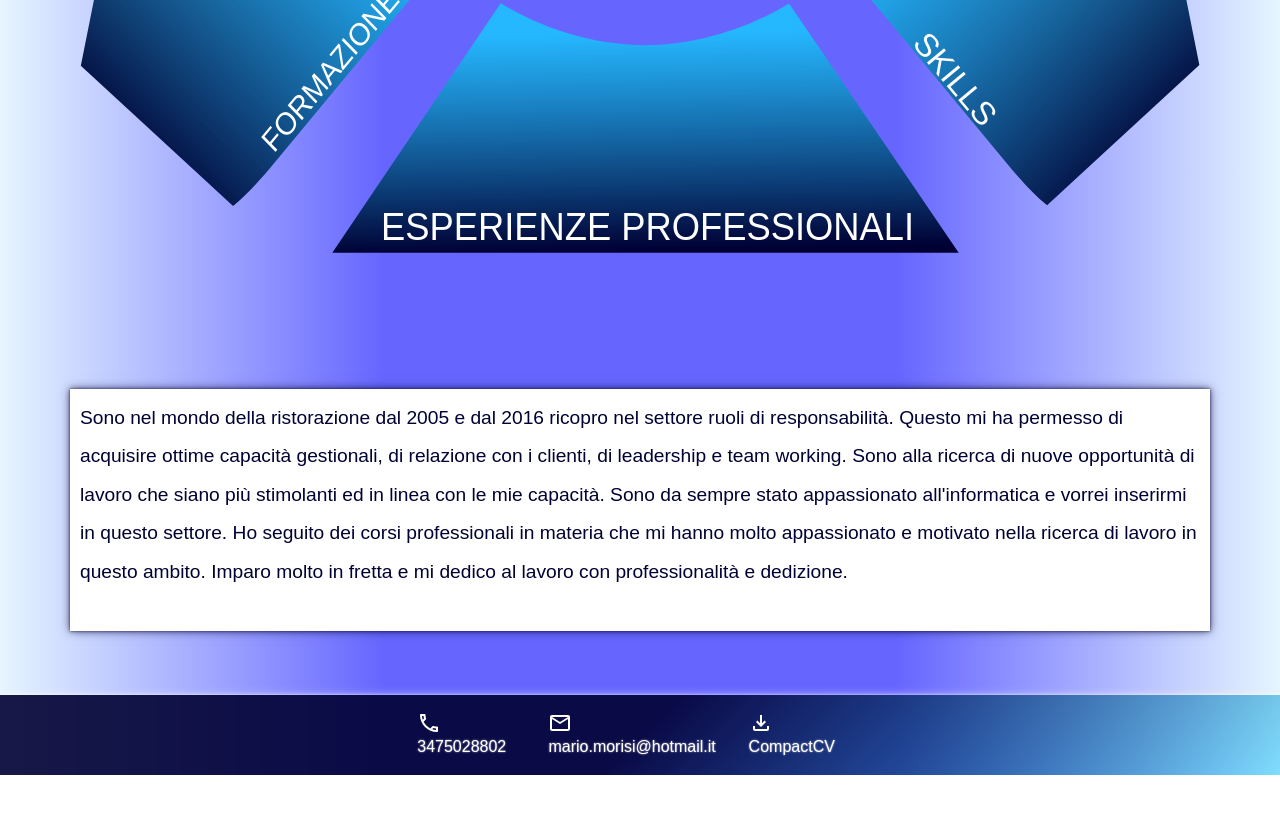
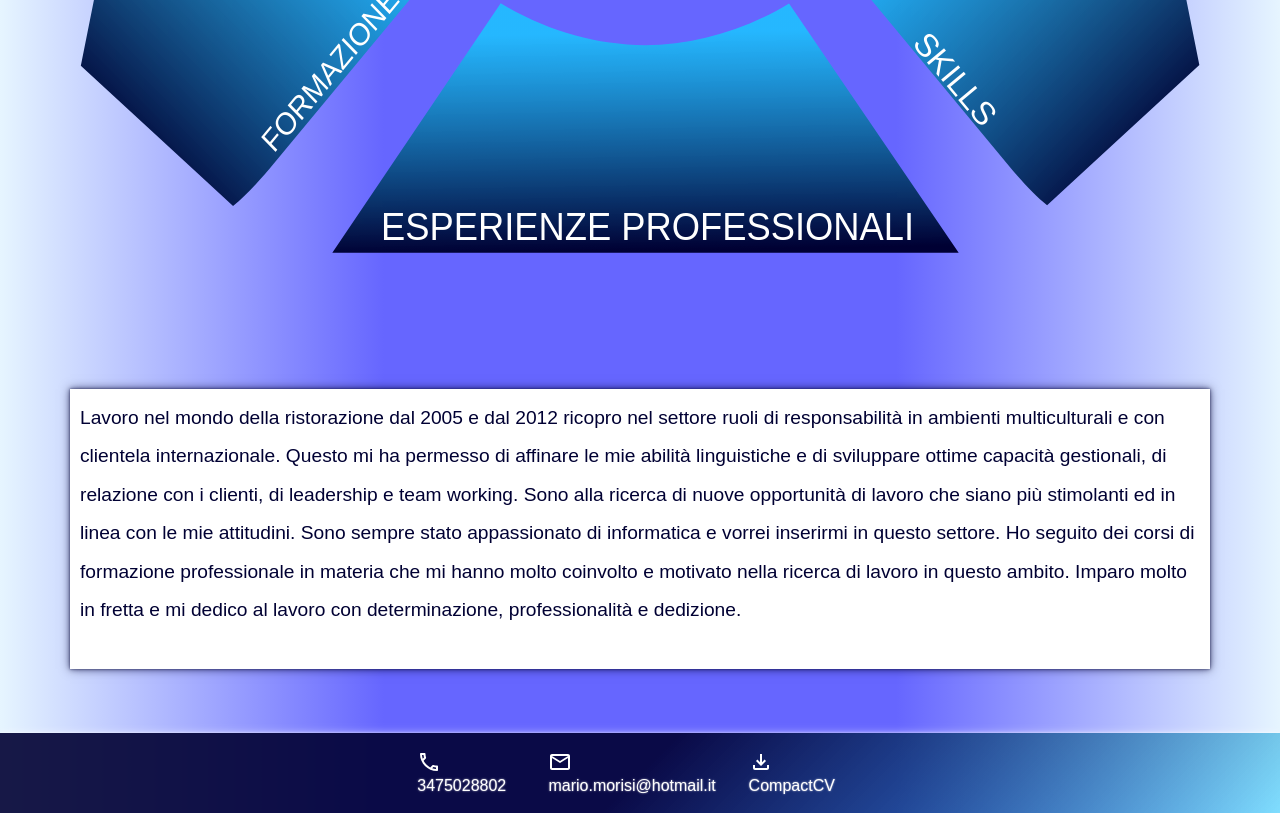
Before and after one commit to MarioMMM89/mariomorisi, a plain HTML site: page cv/index.html in a window 1280 px wide. Shown: the part 1097-1910 px from the top of the page. Before the commit the page ends 1872 px from the top, so only its background shows below. Drawn offline with nearby package versions, Linux system fonts and the light colour scheme.

Commit message:
Add files via upload

```diff
--- a/cv/index.html
+++ b/cv/index.html
@@ -76,12 +76,12 @@
 </div>
 <div class="container" id="spacer"></div>
 <div class="container" id="presentazione">
-  Sono nel mondo della ristorazione dal 2005 e dal 2016 ricopro nel settore ruoli di responsabilità.
-  Questo mi ha permesso di acquisire ottime capacità gestionali, di relazione con i clienti, di leadership e team working.
-  Sono alla ricerca di nuove opportunità di lavoro che siano più stimolanti ed in linea con le mie capacità.
-  Sono da sempre stato appassionato all'informatica e vorrei inserirmi in questo settore. Ho seguito dei corsi professionali in materia che mi hanno molto appassionato e
+  Lavoro nel mondo della ristorazione dal 2005 e dal 2012 ricopro nel settore ruoli di responsabilità in ambienti multiculturali e con clientela internazionale.
+  Questo mi ha permesso di affinare le mie abilità linguistiche e di sviluppare ottime capacità gestionali, di relazione con i clienti, di leadership e team working.
+  Sono alla ricerca di nuove opportunità di lavoro che siano più stimolanti ed in linea con le mie attitudini.
+  Sono sempre stato appassionato di informatica e vorrei inserirmi in questo settore. Ho seguito dei corsi di formazione professionale in materia che mi hanno molto coinvolto e
   motivato nella ricerca di lavoro in questo ambito.
-  Imparo molto in fretta e mi dedico al lavoro con professionalità e dedizione.
+  Imparo molto in fretta e mi dedico al lavoro con determinazione, professionalità e dedizione.
 </div>
 <!-- button-group-end -->
 
```
